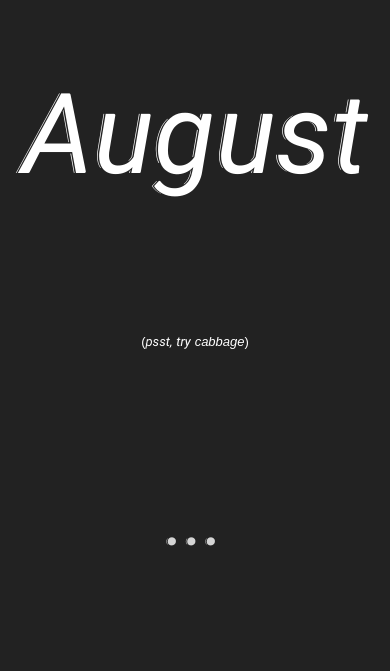
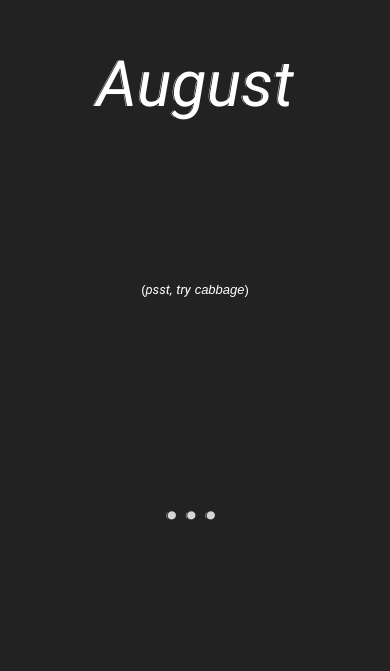
Before and after one commit to iguannalin/eaturveg, a React (Create React App) app: page / in a window 390 px wide. Shown: the part 173-844 px from the top of the page. Built offline with nearby package versions, Linux system fonts and the light colour scheme.

Commit message:
Updated mobile size

```diff
--- a/src/App.css
+++ b/src/App.css
@@ -7,7 +7,7 @@
     font-family: 'Spacey-Regular', sans-serif;
     text-align: center;
     background-color: #222;
-    font-size: 7rem;
+    font-size: 4em;
     padding: 10px;
     color: white;
 
```
